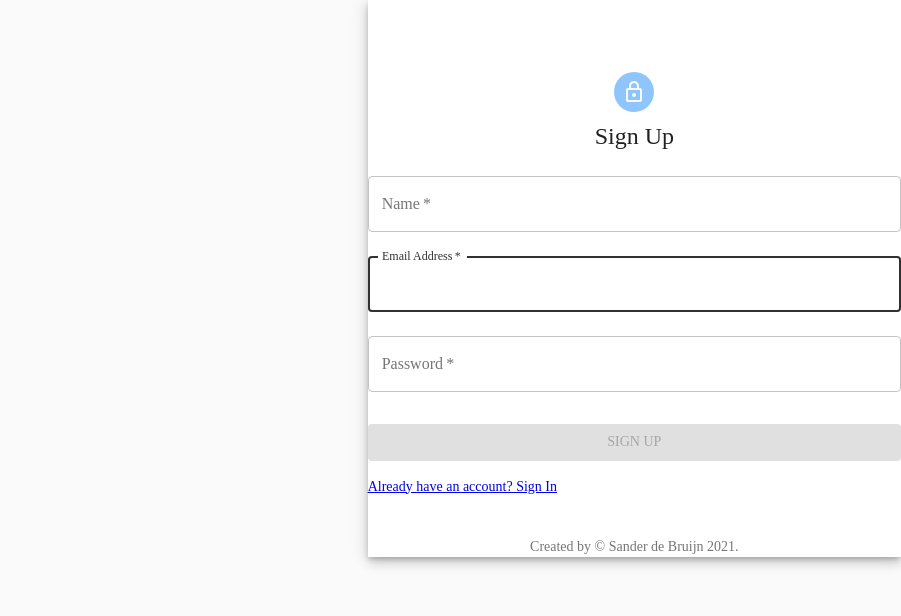
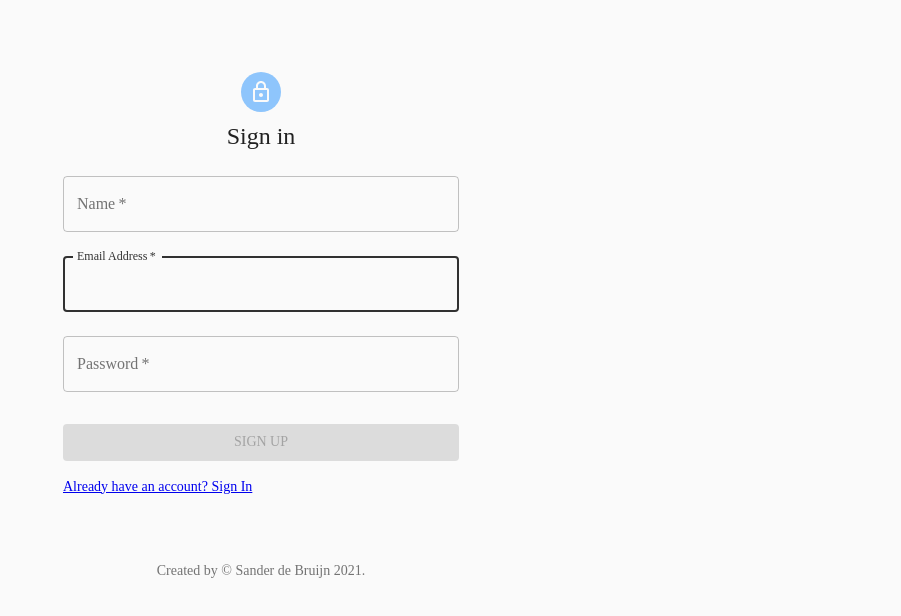
Before and after one commit to Shayaanakbar/PocketRNTakeHome, a React (Create React App) app in the folder hosting/: page /sign-up in a window 1280 px wide. Shown: the top 616 px of the page, without its empty margins (379-1280 px from the left). Built offline with nearby package versions, Linux system fonts and the light colour scheme.

Commit message:
Fixing styling and Users are authenticated Sign up / Sign in and redirect to calendar is working

```diff
--- a/hosting/src/pages/SignIn.jsx
+++ b/hosting/src/pages/SignIn.jsx
@@ -18,6 +18,7 @@ import Container from '@material-ui/core/Container';
 
 import useStyles from "../config/theme-signinup";
 import Copyright from "../components/Copyright";
+import PasswordForget from "../components/PassWordForget";
 
 function SignIn(props) {
 
@@ -97,7 +98,7 @@ function SignIn(props) {
                     <Grid container>
                         <Grid item xs>
                             <Link href="#" variant="body2">
-                                Forgot password?
+                                <PasswordForget />
                             </Link>
                         </Grid>
                         <Grid item>
--- a/hosting/src/pages/SignUp.jsx
+++ b/hosting/src/pages/SignUp.jsx
@@ -6,14 +6,19 @@ import Avatar from '@material-ui/core/Avatar';
 import Button from '@material-ui/core/Button';
 import CssBaseline from '@material-ui/core/CssBaseline';
 import TextField from '@material-ui/core/TextField';
-import Paper from '@material-ui/core/Paper';
+import FormControlLabel from '@material-ui/core/FormControlLabel';
+import Checkbox from '@material-ui/core/Checkbox';
+import Grid from '@material-ui/core/Grid';
 import Box from '@material-ui/core/Box';
-import Grid from '@material-ui/core/Grid';
 import LockOutlinedIcon from '@material-ui/icons/LockOutlined';
 import Typography from '@material-ui/core/Typography';
+import { makeStyles } from '@material-ui/core/styles';
+import Container from '@material-ui/core/Container';
+import Paper from '@material-ui/core/Paper';
 
 import useStyles from "../config/theme-signinup";
 import Copyright from "../components/Copyright";
+import PasswordForget from "../components/PassWordForget";
 
 function SignUp(props) {
     const classes = useStyles();
@@ -42,16 +47,14 @@ function SignUp(props) {
     const isValid = user.name === '' || user.email === '' || user.password === '';
 
     return (
-        <Grid container component="main" className={classes.root}>
+        <Container component="main" maxWidth="xs">
             <CssBaseline />
-            <Grid item xs={false} sm={4} md={7} className={classes.image} />
-            <Grid item xs={12} sm={8} md={5} component={Paper} elevation={6} square>
             <div className={classes.paper}>
                 <Avatar className={classes.avatar}>
                     <LockOutlinedIcon />
                 </Avatar>
                 <Typography component="h1" variant="h5">
-                        Sign Up
+                    Sign in
                 </Typography>
                 <form
                     className={classes.form}
@@ -115,13 +118,12 @@ function SignUp(props) {
                             </Link>
                         </Grid>
                     </Grid>
-                        <Box mt={5}>
+                </form>
+            </div>
+            <Box mt={8}>
                 <Copyright />
             </Box>
-                    </form>
-                </div>
-            </Grid>
-        </Grid>
+        </Container>
     );
 };
 
```
Lines whose indentation alone changed are shown as unchanged.
